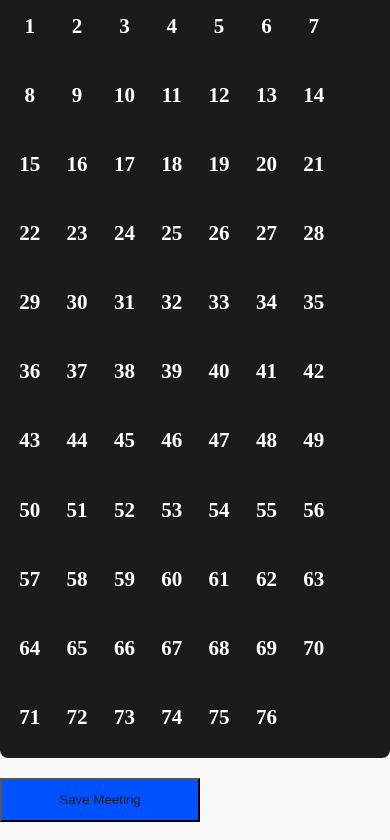
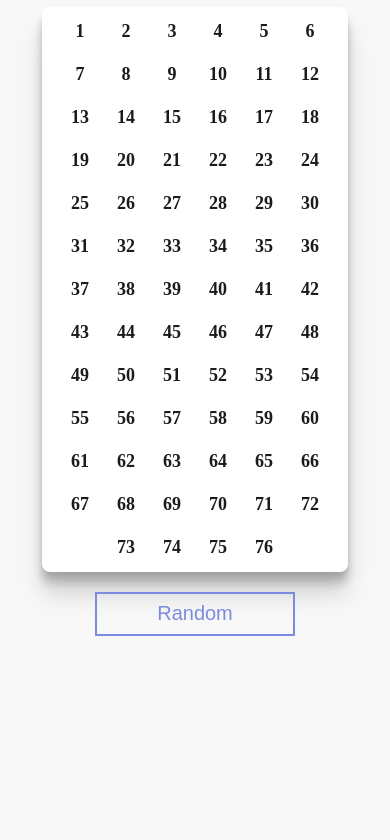
Before and after one commit to simonacossai/Week2Day4Bingo, a plain HTML site: page index.html in a window 390 px wide. Shown: the part 131-971 px from the top of the page. After the commit the page ends 844 px from the top, so only its background shows below. Drawn offline with Linux system fonts and the light colour scheme.

Commit message:
DONE- creating table cell and selecting on button click random numbers

```diff
--- a/index.html
+++ b/index.html
@@ -19,19 +19,16 @@
 
 
     <h1>Bingo</h1>
-    <div id="table">
-      <!-- days cells will be inserted here -->
-    </div>
 
-        <input type="button" value="Save Meeting" id="random" />
+
+
       </div>
     </div>
     <br />
     <div id="appointments">
 
-      <ul id="appointmentList"></ul>
-      <!-- this will receive appointments via js -->
     </div>
+    <input type="button" value="Random" id="random" onclick=" randomizeNumber()"/>
     <script src="index.js"></script>
 </body>
 </html>
--- a/index.js
+++ b/index.js
@@ -1,35 +1,27 @@
-let numbers = [];
-const tableNumbers = function () {
-  const availableNumbers = []
-  for (let i=1; i<=76; i++){
-      availableNumbers.push(i);
-  }
-  return availableNumbers;
-};
+const createCells = function () {
+    const board = document.querySelector("#appointments");
+     // container for my cells
+    for (let i = 1; i <= 76; i++) {
+        const cell = document.createElement("div") // create empty cell
+        cell.classList.add('bingocell')
+        cell.innerText = i
+        board.appendChild(cell)
+    }
+}
 
-window.onload = function () {
-  const num = tableNumbers();
-  console.log(num);
-  let table = document.querySelector("#table");
-  for (let i = 0; i < num.length; i++) {
-    numbers[i] = [];
+const randomizeNumber = function () {
+    let number = Math.floor(Math.random() * 76) + 1
+    console.log(number)
+    let allTheCells = document.querySelectorAll('.bingocell')
+    let foundCell;
+    //for (let y = 0; y < 76; y++) {
+    //    if (allTheCells[y].innerText === number.toString()) {
+    //        foundCell = allTheCells[y]
+    //    }
+    //}
+    console.log(foundCell)
+    allTheCells[number - 1].classList.add("selected")
+    //foundCell.style.backgroundColor = 'yellow'
+}
 
-    const child = document.createElement("div");
-    child.className = "day";
-    const numH3 = document.createElement("h3");
-    const totalNumberCells = i + 1;
-    numH3.innerText = totalNumberCells;
-    child.appendChild(numH3);
-    table.appendChild(child);
-  }
-
-const random = document.querySelector('#random');
-  random.onclick = function (event) {
-
-    let selected = document.querySelector(".selected");
-    if (selected) {
-      selected.classList.remove("selected");
-    }
-    event.currentTarget.classList.add("selected");
-  };
-};
+window.onload = createCells
--- a/style.css
+++ b/style.css
@@ -9,53 +9,102 @@ body {
   h1 {
     font-size: 64px;
     margin-bottom: 0;
+    text-align: center;
   }
 
-  h2 {
-    font-size: 36px;
-    margin-bottom: 1rem;
+  #appointments {
+    background-color: #ffff;
+    color: #1b1b1b;
+    max-width:1000px;
+    margin-bottom: 20px;
+    border: 6px solid #fff;
+    border-radius: 8px;
+    font-weight: bold;
+    box-shadow:
+    0 2.8px 2.2px rgba(0, 0, 0, 0.034),
+    0 6.7px 5.3px rgba(0, 0, 0, 0.048),
+    0 12.5px 10px rgba(0, 0, 0, 0.06),
+    0 22.3px 17.9px rgba(0, 0, 0, 0.072),
+    0 21.8px 33.4px rgba(0, 0, 0, 0.086),
+    0 10px 10px rgba(0, 0, 0, 0.12);
   }
 
-  #table {
-    background-color: #1b1b1b;
-    color: white;
-    max-width:1000px;
-    margin-bottom: 20px;
-    border: 6px solid #1b1b1b;
-    border-radius: 8px;
+  .bingocell{
+    display: inline-block;
+    width:8%;
+    text-align: center;
+    height:8%;
+    border: 1px solid transparent;
+    padding: 17px 0px;
   }
 
-  .day {
-    display: inline-block;
-    width:12%;
-    text-align: center;
-    height:12%;
-    border: 1px solid transparent;
-  }
-
-
-
-
-  input[value="Save Meeting"] {
-    background-color:#0051ff;
-    color: #1b1b1b;
+  input[value="Random"] {
+    background-color:transparent;
+    color: #7B8CDE;
     cursor: pointer;
     min-height: 44px;
     width: 200px;
+    border: 2px solid #7B8CDE;
+    transition: all ease .7s;
+    display: flex;
+    text-align: center!important;
+    margin: 0 auto;
+    justify-content: center;
+    align-items: center;
+    font-size:20px;
+
+  }
+  input[value="Random"]:hover {
+    transition: all ease .7s;
+    background-color:#7B8CDE;
+    color: #fff;
+    cursor: pointer;
+    min-height: 44px;
+    width: 200px;
+    border: 2px solid #7B8CDE;
   }
 
   .selected {
-    background-color:  #0051ff;
+    transition: all ease .7s;
+    background-color:  #7B8CDE;
     border-radius: 100%;
   }
 
 
 
-  ul {
-    padding: 0;
+  @media (max-width: 600px){
+    #appointments {
+      background-color: #ffff;
+      text-align: center;
+      align-items: center;
+      justify-content: center;
+      margin: 0 auto;
+      color: #1b1b1b;
+      max-width:300px;
+      margin-bottom: 20px;
+      border: 3px solid #fff;
+      border-radius: 8px;
+      font-weight: bold;
+      box-shadow:
+      0 2.8px 2.2px rgba(0, 0, 0, 0.034),
+      0 6.7px 5.3px rgba(0, 0, 0, 0.048),
+      0 12.5px 10px rgba(0, 0, 0, 0.06),
+      0 22.3px 17.9px rgba(0, 0, 0, 0.072),
+      0 21.8px 33.4px rgba(0, 0, 0, 0.086),
+      0 10px 10px rgba(0, 0, 0, 0.12);
+    }
+
+    .bingocell{
+      display: inline-block;
+      width:8%;
+      text-align: center;
+      height:5%;
+      border: 1px solid transparent;
+      padding: 10px 10px;
+    }
+    .selected {
+      transition: all ease .7s;
+      background-color:  #7B8CDE;
+      border-radius: 100%;
+    }
   }
-
-  li {
-    overflow: hidden;
-    text-overflow: ellipsis;
-  }
```
